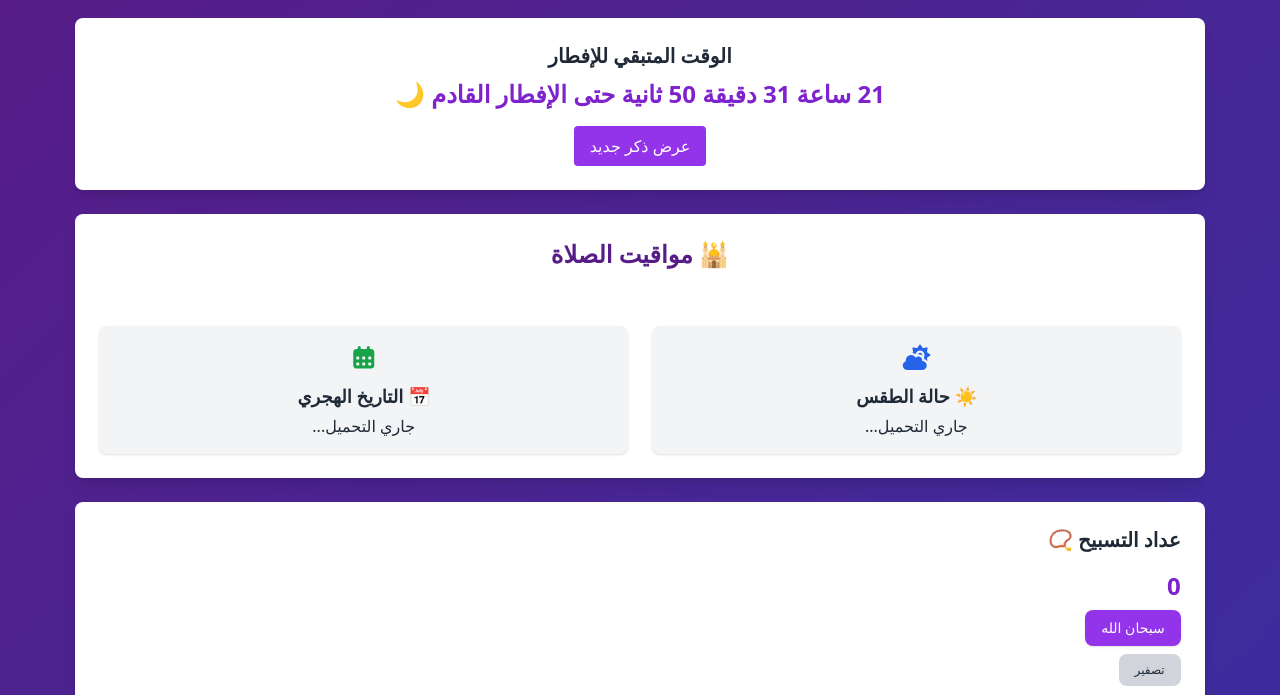
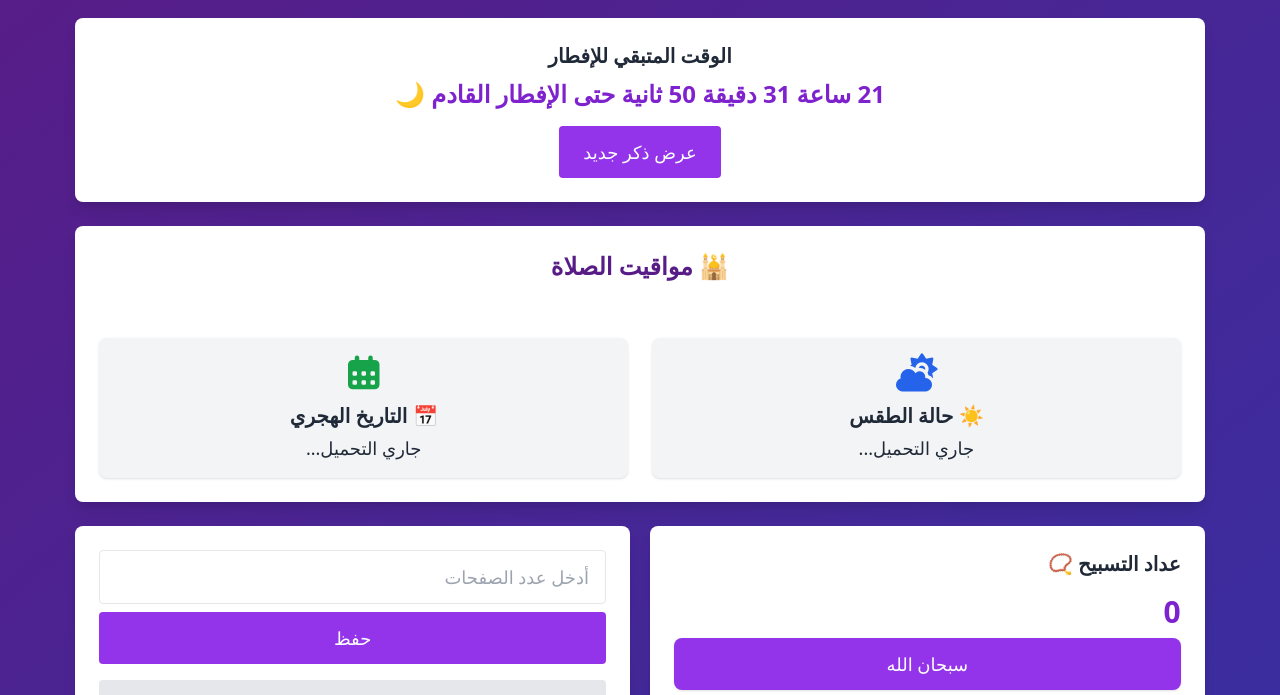
Before and after one commit to AbdullahMarouf/ramadan, a website: page index.html in a window 1280 px wide. Shown: the part 70-765 px from the top of the page. Drawn offline with nearby package versions, Linux system fonts and the light colour scheme; some packages are replaced by stand-ins of ours; no server answers; a script that the page names is missing.

Commit message:
تعديل على حجم الشاشات

```diff
--- a/index.html
+++ b/index.html
@@ -39,7 +39,7 @@
         class="text-xl sm:text-2xl font-bold text-purple-700"
       ></p>
       <button
-        class="bg-purple-600 text-white px-4 py-2 rounded mt-4 hover:bg-purple-700 showRandomZikr"
+        class="bg-purple-600 text-white px-6 py-3 rounded mt-4 hover:bg-purple-700 text-base sm:text-lg showRandomZikr"
       >
         عرض ذكر جديد
       </button>
@@ -65,40 +65,54 @@
       <!-- الطقس والتاريخ الهجري -->
       <div class="grid grid-cols-1 md:grid-cols-2 gap-6 mt-8 text-center">
         <div class="bg-gray-100 rounded-lg p-4 shadow">
-          <i class="fas fa-cloud-sun text-blue-600 text-2xl mb-2"></i>
-          <h3 class="font-semibold text-lg text-gray-800">☀️ حالة الطقس</h3>
-          <p id="weather" class="text-gray-800 mt-1">جاري التحميل...</p>
+          <i
+            class="fas fa-cloud-sun text-blue-600 text-3xl sm:text-4xl mb-2"
+          ></i>
+          <h3 class="font-semibold text-lg sm:text-xl text-gray-800">
+            ☀️ حالة الطقس
+          </h3>
+          <p id="weather" class="text-gray-800 mt-1 text-base sm:text-lg">
+            جاري التحميل...
+          </p>
         </div>
 
         <div class="bg-gray-100 rounded-lg p-4 shadow">
-          <i class="fas fa-calendar-alt text-green-600 text-2xl mb-2"></i>
-          <h3 class="font-semibold text-lg text-gray-800">📅 التاريخ الهجري</h3>
-          <p id="hijri-date" class="text-gray-800 mt-1">جاري التحميل...</p>
+          <i
+            class="fas fa-calendar-alt text-green-600 text-3xl sm:text-4xl mb-2"
+          ></i>
+          <h3 class="font-semibold text-lg sm:text-xl text-gray-800">
+            📅 التاريخ الهجري
+          </h3>
+          <p id="hijri-date" class="text-gray-800 mt-1 text-base sm:text-lg">
+            جاري التحميل...
+          </p>
         </div>
       </div>
     </section>
 
     <!-- مفكرة أهداف -->
-    <div class="grid grid-cols-1 gap-5 w-full sm:w-11/12 justify-center">
+    <div
+      class="grid grid-cols-1 md:grid-cols-2 gap-5 w-full sm:w-11/12 justify-center"
+    >
       <!-- عداد التسبيح -->
       <div class="bg-white text-gray-800 rounded-lg shadow-lg p-6 mb-6 w-full">
         <h2 class="text-lg sm:text-xl font-semibold mb-4">عداد التسبيح 📿</h2>
         <div
           id="counter"
-          class="text-xl sm:text-2xl font-bold text-purple-700 mb-2"
+          class="text-2xl sm:text-3xl font-bold text-purple-700 mb-2"
         >
           0
         </div>
         <button
           onclick="incrementCounter()"
-          class="bg-purple-600 text-white px-4 py-2 rounded-lg shadow hover:bg-purple-700 transition text-sm"
+          class="bg-purple-600 text-white px-6 py-3 rounded-lg shadow hover:bg-purple-700 transition text-base sm:text-lg w-full"
         >
           سبحان الله
         </button>
         <br />
         <button
           onclick="resetCounter()"
-          class="mt-2 bg-gray-300 text-gray-800 px-4 py-2 rounded-lg hover:bg-gray-400 transition text-xs"
+          class="mt-2 bg-gray-300 text-gray-800 px-6 py-2 rounded-lg hover:bg-gray-400 transition text-sm sm:text-base w-full"
         >
           تصفير
         </button>
@@ -110,11 +124,11 @@
           type="number"
           id="pages-read"
           placeholder="أدخل عدد الصفحات"
-          class="border px-4 py-2 rounded w-full"
+          class="border px-4 py-3 rounded w-full text-base sm:text-lg"
         />
         <button
           onclick="submitProgress()"
-          class="mt-2 bg-purple-600 text-white px-4 py-2 rounded hover:bg-purple-700 transition w-full"
+          class="mt-2 bg-purple-600 text-white px-6 py-3 rounded hover:bg-purple-700 transition w-full text-base sm:text-lg"
         >
           حفظ
         </button>
@@ -125,16 +139,19 @@
             style="width: 0%"
           ></div>
         </div>
-        <p id="progress-text" class="mt-2 text-sm text-gray-700"></p>
+        <p
+          id="progress-text"
+          class="mt-2 text-sm sm:text-base text-gray-700"
+        ></p>
       </div>
     </div>
 
     <!-- زر العودة للأعلى -->
     <button
       id="backToTop"
-      class="fixed bottom-6 right-6 bg-white text-purple-800 w-12 h-12 rounded-full flex items-center justify-center shadow-lg opacity-0 invisible transition-all duration-500 hover:bg-gray-300"
+      class="fixed bottom-6 right-6 bg-white text-purple-800 w-12 h-12 sm:w-14 sm:h-14 rounded-full flex items-center justify-center shadow-lg opacity-0 invisible transition-all duration-500 hover:bg-gray-300"
     >
-      <i class="fa-solid fa-angles-up"></i>
+      <i class="fa-solid fa-angles-up text-lg sm:text-xl"></i>
     </button>
 
     <!-- الفوتر -->
```
